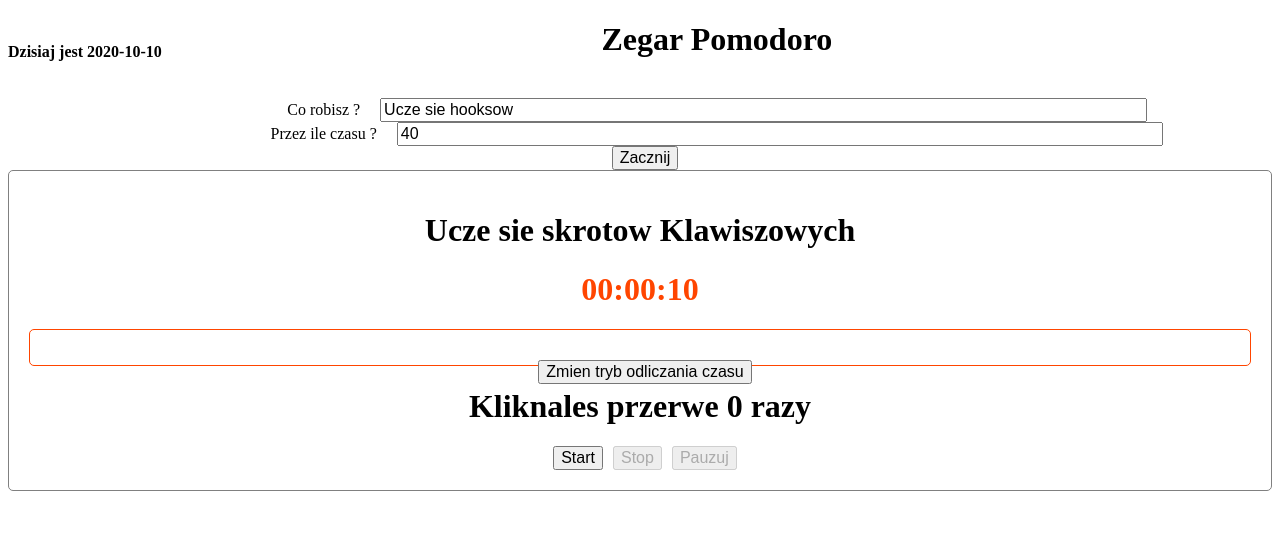
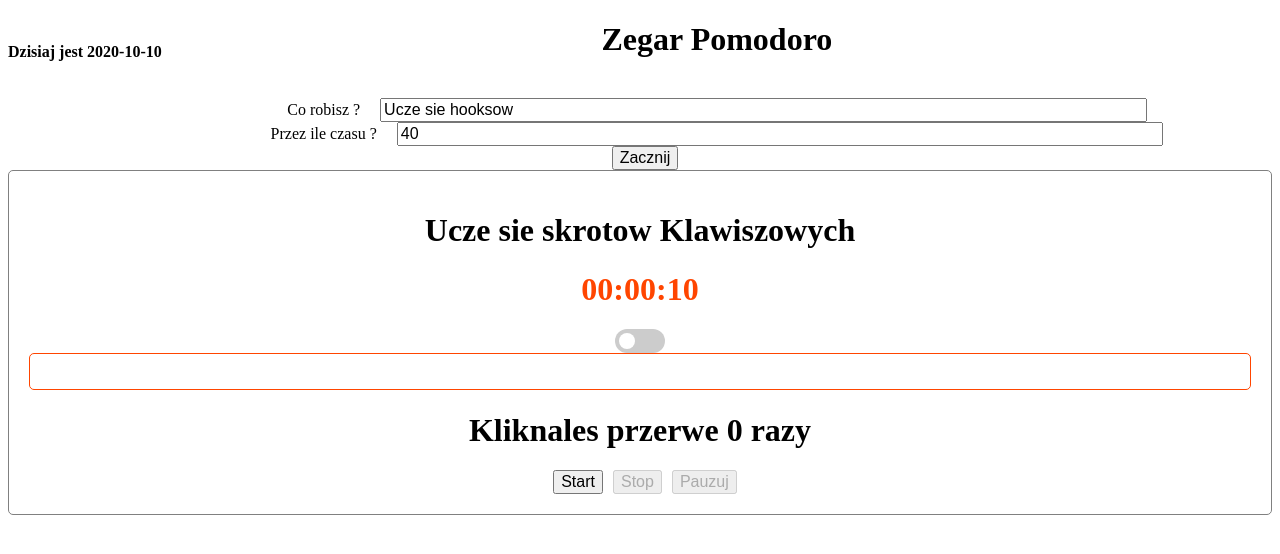
Before and after one commit to maciek2929/Pomodor-Timer-React, a React (Create React App) app: page / in a window 1280 px wide. Shown: the top 554 px of the page. Built offline with nearby package versions, Linux system fonts and the light colour scheme.

Commit message:
add switch button, and function changed state on progress bar

```diff
--- a/src/components/ProgressBar.js
+++ b/src/components/ProgressBar.js
@@ -1,12 +1,22 @@
 import React from "react";
+import { useState } from "react";
 
 const ProgressBar = ({ percent }) => {
+  const [barMode, setBarMode] = useState(false);
+  const handleToogleMode = ()=> {
+    setBarMode(barMode=> !barMode)
+  }
+
   return (
-    <div className={`ProgressBar`}>
-      <div style={{ width: `${percent}%` }}></div>
-
-      <button>Zmien tryb odliczania czasu </button>
-    </div>
+    <>
+      <label className="switch">
+        <input defaultChecked={barMode} onClick={handleToogleMode} type="checkbox" />
+        <span className="slider round"></span>
+      </label>
+      <div className="ProgressBar">
+        <div style={{ width: `${percent}%` }}></div>
+      </div>
+    </>
   );
 };
 
--- a/src/components/Timebox/Timebox.js
+++ b/src/components/Timebox/Timebox.js
@@ -11,7 +11,6 @@ const Timebox = ({ totalTimeInSeconds }) => {
   const [pausesCount, setPausesCount] = useState(0);
   const countRefTimeElapsed = useRef(0);
   const timeLeftInSeconds = totalTimeInSeconds - elapsedTimeInSeconds;
-  console.log(timeLeftInSeconds)
   const ProgresBarPercent = (elapsedTimeInSeconds / totalTimeInSeconds) * 100.0;
 
   const handleStart = () => {
@@ -48,7 +47,7 @@ const Timebox = ({ totalTimeInSeconds }) => {
     return () => {
       clearInterval(countRefTimeElapsed.current);
     };
-  },[elapsedTimeInSeconds, isRuning, totalTimeInSeconds]);
+  }, [elapsedTimeInSeconds, isRuning, totalTimeInSeconds]);
 
   return (
     <div className="Timebox">
--- a/src/index.css
+++ b/src/index.css
@@ -29,6 +29,8 @@ button {
 }
 
 .ProgressBar {
+  display: flex;
+  flex-direction: row-reverse;
   border: 1px solid orangered;
   border-radius: 5px;
   height: 25px;
@@ -44,3 +46,66 @@ button {
 .inactive {
   filter: blur(2px) grayscale(1);
 }
+
+/* The switch - the box around the slider */
+.switch {
+  position: relative;
+  display: inline-block;
+  width: 50px;
+  height: 24px;
+}
+
+/* Hide default HTML checkbox */
+.switch input {
+  opacity: 0;
+  width: 0;
+  height: 0;
+}
+
+/* The slider */
+.slider {
+  position: absolute;
+  cursor: pointer;
+  top: 0;
+  left: 0;
+  right: 0;
+  bottom: 0;
+  background-color: #ccc;
+  -webkit-transition: .4s;
+  transition: .4s;
+}
+
+.slider:before {
+  position: absolute;
+  content: "";
+  height: 16px;
+  width: 16px;
+  left: 4px;
+  bottom: 4px;
+  background-color: white;
+  -webkit-transition: .4s;
+  transition: .4s;
+}
+
+input:checked + .slider {
+  background-color: #2196F3;
+}
+
+input:focus + .slider {
+  box-shadow: 0 0 1px #2196F3;
+}
+
+input:checked + .slider:before {
+  -webkit-transform: translateX(26px);
+  -ms-transform: translateX(26px);
+  transform: translateX(26px);
+}
+
+/* Rounded sliders */
+.slider.round {
+  border-radius: 34px;
+}
+
+.slider.round:before {
+  border-radius: 50%;
+}
```
Also changed, not shown: src/components/Clock/ElapsedClock.js (+8 -9 lines).
